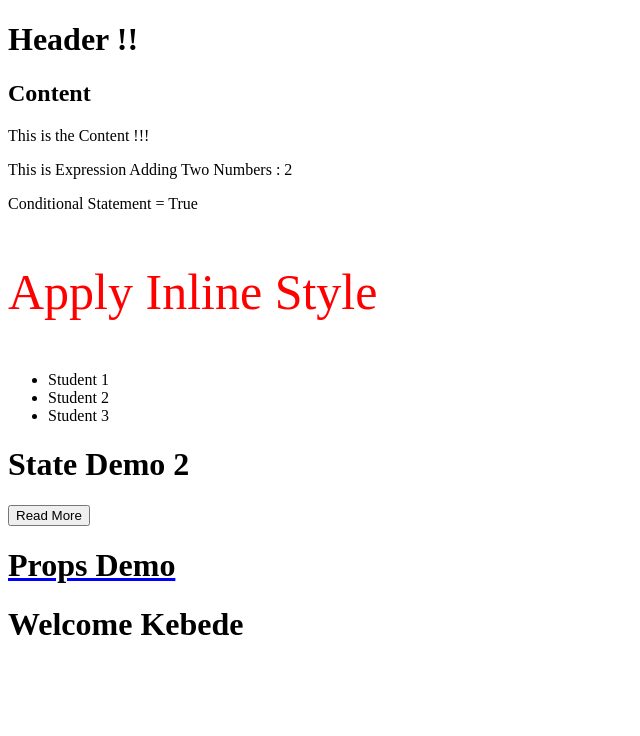
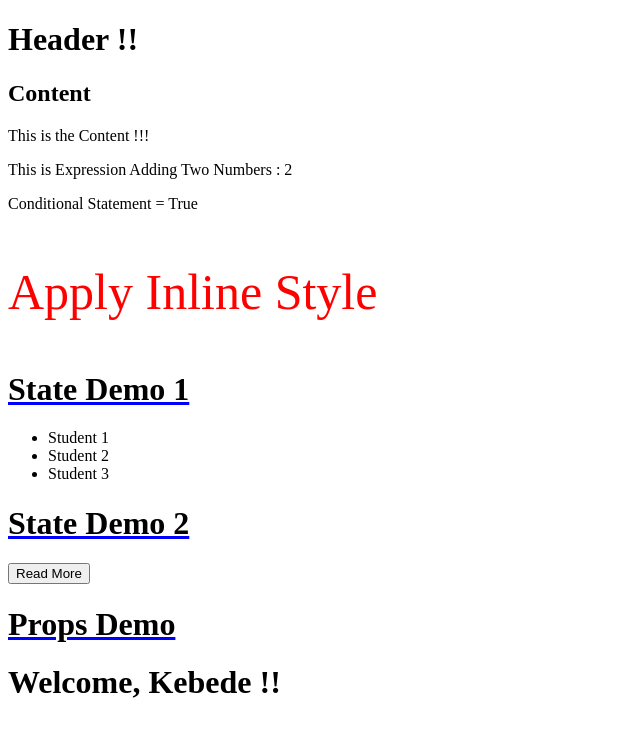
Before and after one commit to fitsumcs/ReactDemo, a React (Create React App) app: page / in a window 1280 px wide. Shown: the top 736 px of the page, without its empty margins (0-640 px from the left). Built offline with nearby package versions, Linux system fonts and the light colour scheme.

Commit message:
few change

```diff
--- a/src/Content.js
+++ b/src/Content.js
@@ -27,9 +27,11 @@ class Content extends React.Component{
      <p style={style}>Apply Inline Style </p>
 
      {/* List of Students  */}
+     <h1 className="UnderLine">State Demo 1</h1>
      <StudentList />
 
      {/* State Demo 2*/}
+     <h1 className="UnderLine">State Demo 2</h1>
      <StateDemo1 />
 
      {/* Props Demo */}
--- a/src/PropsDemo.js
+++ b/src/PropsDemo.js
@@ -7,7 +7,7 @@ class PropsDemo extends React.Component{
   render(){
     return(
       <div>
-           <h1 > Welcome  {this.props.name}</h1>
+           <h1 > Welcome,  {this.props.name} !!</h1>
       </div>
     )
   }
--- a/src/StateDemo1.js
+++ b/src/StateDemo1.js
@@ -20,7 +20,6 @@ class StateDemo1 extends React.Component{
   render(){
     return(
         <div>
-            <h1>State Demo 2</h1>
 
            {/* Display Based on Toggle Value */}
            {
```
Also changed, not shown: 1 other file (tests, documents, lock files or other folders).
